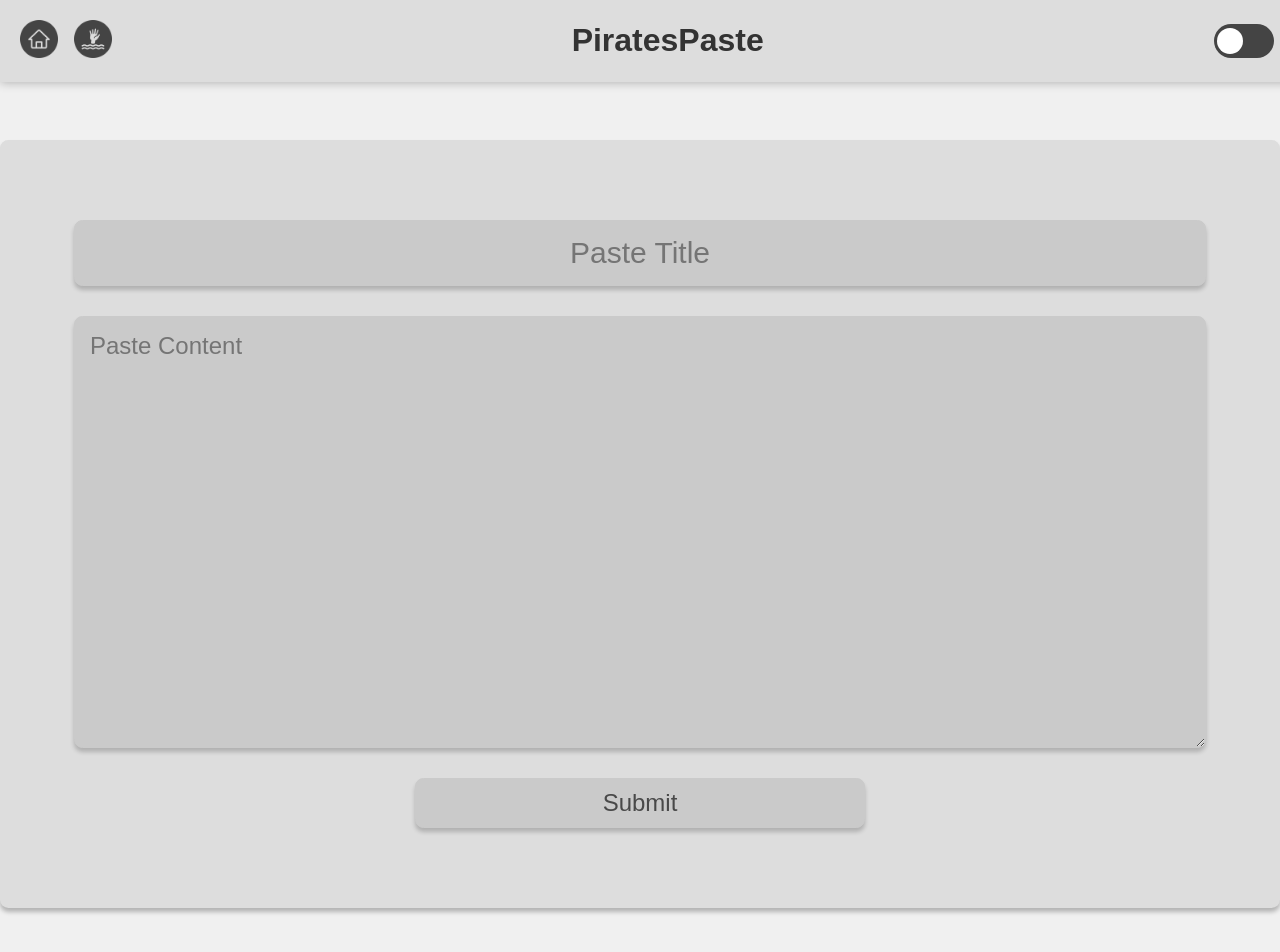
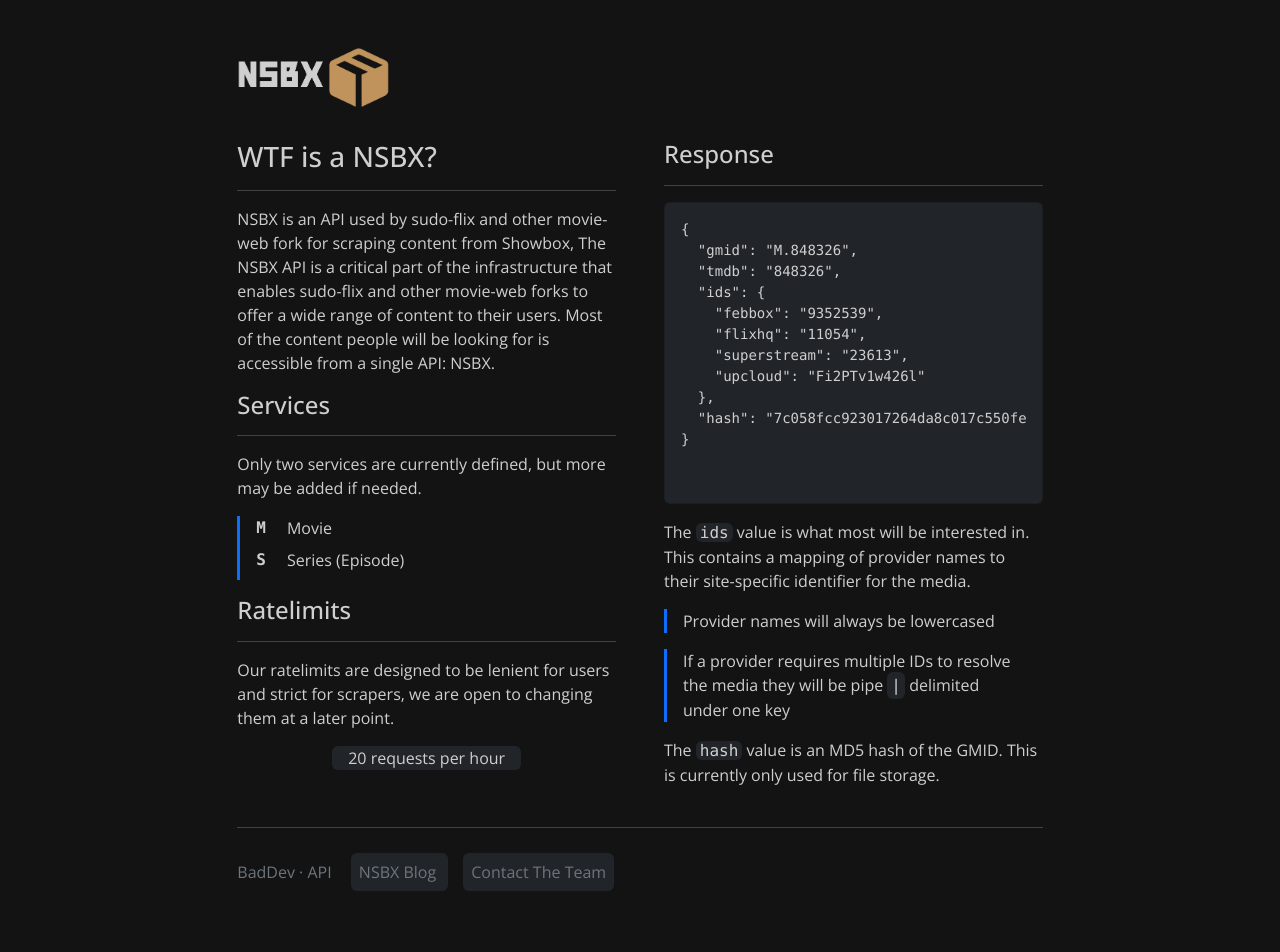
Before and after one commit to sussy-code/NSBX, a website: page static/index.html in a window 1280 px wide. Drawn offline with nearby package versions, Linux system fonts and the light colour scheme.

Commit message:
I AM PICKLE RICKKKK

```diff
--- a/static/index.html
+++ b/static/index.html
@@ -1,48 +1,211 @@
 <!DOCTYPE html>
 <html lang="en">
+  <head>
+    <meta charset="utf-8" />
+    <meta name="viewport" content="width=device-width, initial-scale=1" />
+    <link rel="preconnect" href="https://fonts.googleapis.com" />
+    <link rel="preconnect" href="https://fonts.gstatic.com" crossorigin />
+    <link href="https://fonts.googleapis.com/css2?family=Open+Sans:ital,wght@0,300..800;1,300..800&display=swap" rel="stylesheet" />
+    <link rel="icon" href="assets/icon.png" type="image/x-icon" />
+    <title>NSBX</title>
 
-<head>
-  <meta charset="UTF-8" />
-  <meta name="viewport" content="width=device-width, initial-scale=1.0" />
-  <link rel="stylesheet" href="/themes/index-theme.css">
-  <title>PiratesPaste</title>
-  <script src="https://www.gstatic.com/firebasejs/10.8.0/firebase-app-compat.js"></script>
-  <script src="https://www.gstatic.com/firebasejs/10.8.0/firebase-firestore-compat.js"></script>
-  <script src="js/darkmode.js"></script>
-  <script type="module" src="js/storepaste.js"></script>
+    <link rel="canonical" href="https://URDOMAIN.TLD" />
+
+    <link href="https://cdn.jsdelivr.net/npm/bootstrap@5.3.2/dist/css/bootstrap.min.css" rel="stylesheet" integrity="sha384-T3c6CoIi6uLrA9TneNEoa7RxnatzjcDSCmG1MXxSR1GAsXEV/Dwwykc2MPK8M2HN" crossorigin="anonymous" />
+
+    <style>
+      body {
+        font-family: "Open Sans", sans-serif;
+        color: #cfcfcf;
+        background-color: #131313;
+      }
+
+      .email.hover {
+        color: #fff;
+        cursor: pointer;
+      }
+
+      .email {
+        margin-left: 15px;
+      }
+
+      .bd-placeholder-img {
+        font-size: 1.125rem;
+        text-anchor: middle;
+        -webkit-user-select: none;
+        -moz-user-select: none;
+        user-select: none;
+      }
+
+      @media (min-width: 768px) {
+        .bd-placeholder-img-lg {
+          font-size: 3.5rem;
+        }
+      }
+
+      .b-example-divider {
+        height: 3rem;
+        background-color: rgba(0, 0, 0, 0.1);
+        border: solid rgba(0, 0, 0, 0.15);
+        border-width: 1px 0;
+        box-shadow: inset 0 0.5em 1.5em rgba(0, 0, 0, 0.1), inset 0 0.125em 0.5em rgba(0, 0, 0, 0.15);
+      }
+
+      .b-example-vr {
+        flex-shrink: 0;
+        width: 1.5rem;
+        height: 100vh;
+      }
+
+      .bi {
+        vertical-align: -0.125em;
+        fill: currentColor;
+      }
+
+      .nav-scroller {
+        position: relative;
+        z-index: 2;
+        height: 2.75rem;
+        overflow-y: hidden;
+      }
+
+      .nav-scroller .nav {
+        display: flex;
+        flex-wrap: nowrap;
+        padding-bottom: 1rem;
+        margin-top: -1px;
+        overflow-x: auto;
+        text-align: center;
+        white-space: nowrap;
+        -webkit-overflow-scrolling: touch;
+      }
+    </style>
   </head>
 
   <body>
-  <div class="top-bar">
-    <div class="left-icons">
-      <div class="icon home-icon">
-        <img src="assets/home.png" alt="Home" height="38" width="38" onclick="window.location.href = '/'">
+    <div class="col-lg-8 mx-auto p-4 py-md-5">
+      <header class="d-flex align-items-center pb-3 mb-3">
+        <a href="/" class="d-flex align-items-center text-light text-decoration-none">
+          <img height="60px" width="auto" src="assets/home-icon.png" class="fs-4" />
+        </a>
+      </header>
+
+      <main>
+        <div class="row g-5" style="cursor: default;">
+          <div class="col-md-6">
+            <h3>WTF is a NSBX?</h3>
+            <hr />
+            <p>
+              NSBX is an API used by sudo-flix and other movie-web fork for scraping content from Showbox, The NSBX API is a critical part of the infrastructure that enables sudo-flix and other movie-web forks to offer a wide range of
+              content to their users. Most of the content people will be looking for is accessible from a single API: NSBX.
+            </p>
+
+            <h4>Services</h4>
+            <hr />
+            <p>
+              Only two services are currently defined, but more may be added if needed.
+            </p>
+
+            <div class="mt-3 px-3 border-start border-primary border-3">
+              <dl class="row">
+                <dt class="col-1 font-monospace">M</dt>
+                <dd class="col-11">Movie</dd>
+
+                <dt class="col-1 font-monospace">S</dt>
+                <dd class="col-11">Series (Episode)</dd>
+              </dl>
             </div>
-      <div class="icon help-icon">
-        <img src="assets/wiki.png" alt="Help" height="38" width="38" onclick="window.location.href = '/'">
-      </div>
-    </div>
-    <h1>PiratesPaste</h1>
-    <div class="right-icons">
-      <label class="switch" for="darkModeToggle">
-        <input type="checkbox" id="darkModeToggle" placeholder="if this is blank it breaks">
-        <span class="slider round"></span>
-      </label>
+
+            <h4>Ratelimits</h4>
+            <hr />
+            <p>
+              Our ratelimits are designed to be lenient for users and strict for scrapers, we are open to changing them at a later point.
+            </p>
+
+            <div class="bg-dark w-50 rounded text-center mx-auto">
+              20 requests per hour
             </div>
           </div>
 
-  <div class="container">
-    <form id="paste-form">
-      <div class="title">
-        <input type="text" id="paste-title" class="paste-title" placeholder="Paste Title" required>
+          <div class="col-md-6">
+            <h4>Response</h4>
+            <hr />
+            <div class="card card-body bg-dark mb-3">
+              <pre>
+{
+  "gmid": "M.848326",
+  "tmdb": "848326",
+  "ids": {
+    "febbox": "9352539",
+    "flixhq": "11054",
+    "superstream": "23613",
+    "upcloud": "Fi2PTv1w426l"
+  },
+  "hash": "7c058fcc923017264da8c017c550fe9d"
+}
+              </pre>
             </div>
-      <textarea id="paste-content" class="text-input" placeholder="Paste Content" required></textarea>
-      <div id="login-form-container">
-        <input type="submit" value="Submit" id="login-form-submit" onclick="storePaste()" />
+            <div class="mb-3">
+              The <span class="font-monospace bg-dark px-1 rounded">ids</span> value is what most will be interested in. This contains a mapping of provider names to their site-specific identifier for the media.
+              <div class="mt-3 px-3 border-start border-primary border-3">
+                Provider names will always be lowercased
               </div>
-    </form>
+              <div class="my-3 px-3 border-start border-primary border-3">If a provider requires multiple IDs to resolve the media they will be pipe <span class="font-monospace bg-dark p-1 rounded">|</span> delimited under one key</div>
+              The <span class="font-monospace bg-dark px-1 rounded">hash</span> value is an MD5 hash of the GMID. This is currently only used for file storage.
+            </div>
+          </div>
+        </div>
+      </main>
+      <hr class="pt-3 mt-4" />
+      <footer class="text-secondary">
+        <p>
+          <a href="https://cozi.lol" class="text-secondary text-decoration-none" target="_blank">BadDev</a>
+          &middot;
+          <a href="https://nsbx.000000077.xyz" class="text-secondary text-decoration-none" target="_blank">API</a>
+          <a
+            href="https://rentry.co/NSBlog"
+            target="_blank"
+            class="text-secondary bg-dark p-2 rounded text-decoration-none email"
+            onmouseover="this.className='text-primary bg-dark p-2 rounded text-decoration-none email hover'"
+            onmouseout="this.className='text-secondary bg-dark p-2 rounded text-decoration-none email'"
+          >
+            NSBX Blog
+          </a>
+          <a
+            href="mailto:your-email@example.com"
+            target="_blank"
+            class="text-secondary bg-dark p-2 rounded text-decoration-none email"
+            onmouseover="this.className='text-primary bg-dark p-2 rounded text-decoration-none email hover'"
+            onmouseout="this.className='text-secondary bg-dark p-2 rounded text-decoration-none email'"
+          >
+            Contact The Team
+          </a>
+        </p>
+      </footer>
     </div>
 
+    <script src="https://cdn.jsdelivr.net/npm/bootstrap@5.3.2/dist/js/bootstrap.bundle.min.js" integrity="sha384-C6RzsynM9kWDrMNeT87bh95OGNyZPhcTNXj1NW7RuBCsyN/o0jlpcV8Qyq46cDfL" crossorigin="anonymous"></script>
+    <script type="text/javascript">
+      let tryItBtn = document.getElementById("tryItBtn");
+      let GMIDInput = document.getElementById("tryItGMID");
+      let result = document.getElementById("tryItResult");
+
+      tryItBtn.onclick = async () => {
+        let gmid = GMIDInput.value;
+        let url = `https://api.dmdb.network/v1/gmid/${gmid}`;
+
+        let dmdbRes = await fetch(url);
+        var responseText = "Invalid GMID";
+
+        if (dmdbRes.status == 200) {
+          let json = await dmdbRes.json();
+          responseText = JSON.stringify(json, null, 2);
+          console.log(responseText);
+        }
+
+        result.textContent = responseText;
+        result.classList.add("show");
+      };
+    </script>
   </body>
-
 </html>
--- a/static/js/storepaste.js
+++ /dev/null
@@ -1,29 +0,0 @@
-import { initializeApp } from "https://www.gstatic.com/firebasejs/9.7.0/firebase-app.js";
-import { getFirestore, collection, doc, setDoc } from "https://www.gstatic.com/firebasejs/9.7.0/firebase-firestore.js";
-
-// Initialize Firebase
-const firebaseConfig = {
-  apiKey: "AIzaSyA9mCP-ggkwspVdxusAWMAWTbFRU5uWf98",
-  authDomain: "insidious-data.firebaseapp.com",
-  projectId: "insidious-data",
-  storageBucket: "insidious-data.appspot.com",
-  messagingSenderId: "551748709974",
-  appId: "1:551748709974:web:ff8cc5e10187a1c67d55f7",
-  measurementId: "G-1SEWMKZFW5"
-};
-
-const app = initializeApp(firebaseConfig);
-const db = getFirestore(app); // Initialize Firestore
-
-
-function storePaste() {
-  var pasteTitle = document.getElementById('paste-title').value;
-  var pasteContent = document.getElementById('paste-content').value;
-  console.log(pasteTitle, pasteContent)
-
-  setDoc(doc(db, "pastes", "test"), {
-    title: firstName.trim(),
-    content: lastName.trim()
-  })
-}
-// Doesnt work and makes me really mad
--- a/static/themes/index-theme.css
+++ /dev/null
@@ -1,185 +0,0 @@
-body {
-  font-family: Arial, sans-serif;
-  margin: 0;
-  padding: 0;
-  background-color: #f0f0f0;
-  transition: background-color 0.2s ease;
-}
-
-.top-bar {
-  position: fixed;
-  top: 0;
-  left: 0;
-  width: 98%;
-  background-color: #ddd;
-  padding: 2px 20px;
-  display: flex;
-  justify-content: space-between;
-  align-items: center;
-  box-shadow: 0 0 10px rgba(0, 0, 0, 0.3);
-  z-index: 1000;
-}
-
-.left-icons,
-.right-icons {
-  display: flex;
-  align-items: center;
-}
-
-.icon {
-  cursor: pointer;
-  margin-right: 16px;
-}
-
-.icon img {
-  width: 38px;
-  height: 38px;
-  transition: transform 0.3s ease-out;
-}
-
-.icon:hover img {
-  transform: scale(1.2);
-}
-
-.switch {
-  display: flex;
-  align-items: center;
-}
-
-.switch input {
-  opacity: 0;
-  width: 0;
-  height: 0;
-}
-
-.slider {
-  position: relative;
-  cursor: pointer;
-  display: inline-block;
-  width: 60px;
-  height: 34px;
-  background-color: #444;
-  border-radius: 17px;
-  transition: background-color 0.4s;
-}
-
-.slider.round {
-  border-radius: 34px;
-}
-
-.slider:before {
-  content: '';
-  position: absolute;
-  width: 26px;
-  height: 26px;
-  background-color: white;
-  border-radius: 50%;
-  bottom: 4px;
-  left: 3px;
-  transition: transform 0.4s;
-}
-
-input:checked + .slider {
-  background-color: #3591dd;
-}
-
-input:focus + .slider {
-  box-shadow: 0 0 1px #3591dd;
-}
-
-input:checked + .slider:before {
-  transform: translateX(28px);
-}
-
-h1 {
-  color: #333;
-  text-align: center;
-  margin-top: 20px;
-}
-
-.container {
-  position: relative;
-  background-color: #dddddd;
-  margin: 140px auto;
-  padding: 80px 40px;
-  border-radius: 8.5px;
-  box-shadow: 0px 4px 4px rgba(0, 0, 0, 0.25);
-  transition: background-color 0.2s ease;
-  width: 100%;
-  height: auto;
-  min-width: 600px;
-  max-width: 1200px;
-  max-height: 3000px;
-  overflow-y: hidden;
-}
-
-.title {
-  display: flex;
-  flex-direction: row;
-  align-items: center;
-  justify-content: center;
-  margin-bottom: 20px;
-}
-
-.title .paste-title {
-  flex: 1;
-  max-width: 1100px;
-  padding: 15px;
-  color: #494949;
-  font-size: 30px;
-  text-align: center;
-  letter-spacing: 0;
-  line-height: normal;
-  background-color: #cacaca;
-  border-radius: 8.5px;
-  box-shadow: 0px 4px 4px rgba(0, 0, 0, 0.2);
-  transition: background-color 0.2s ease;
-  border: 1px solid #cacaca;
-  margin-bottom: 10px;
-}
-
-.text-input {
-  display: block;
-  font-family: Arial, sans-serif;
-  text-align: left;
-  width: 95%;
-  max-width: 1100px;
-  margin: auto;
-  padding: 15px;
-  color: #494949;
-  font-size: 24px;
-  letter-spacing: 0;
-  line-height: normal;
-  background-color: #cacaca;
-  border-radius: 8.5px;
-  box-shadow: 0px 4px 4px rgba(0, 0, 0, 0.2);
-  transition: background-color 0.2s ease;
-  border: 1px solid #cacaca;
-  height: 400px;
-}
-
-#login-form-submit {
-  display: block;
-  margin: auto;
-  margin-top: 30px;
-  max-width: 700px;
-  min-width: 450px;
-  padding: 10px;
-  font-family: Arial, sans-serif;
-  text-align: center;
-  color: #494949;
-  font-size: 24px;
-  background-color: #cacaca;
-  border-radius: 8.5px;
-  box-shadow: 0px 4px 4px rgba(0, 0, 0, 0.2);
-  transition: background-color 0.2s ease;
-  border: 1px solid #cacaca;
-  cursor: pointer;
-}
-
-#login-form-submit:hover {
-  background-color: #bcbcbc;
-  color: #494949;
-  box-shadow: 0 12px 16px 0 rgba(0, 0, 0, 0.33), 0 17px 50px 0 rgba(0, 0, 0, 0.25);
-  transform: scale(1.0145);
-}
```
Also changed, not shown: app.json (deleted, +0 -7 lines), package.json (+4 -13 lines), static/js/darkmode.js (deleted, +0 -67 lines), static/assets/home-icon.png (added), static/assets/home.png (deleted), static/assets/icon.png (added), static/assets/logo-transparent.png (deleted), static/assets/logo.png (deleted), static/assets/wiki.png (deleted), 1 other file. Lines whose indentation alone changed are shown as unchanged.
